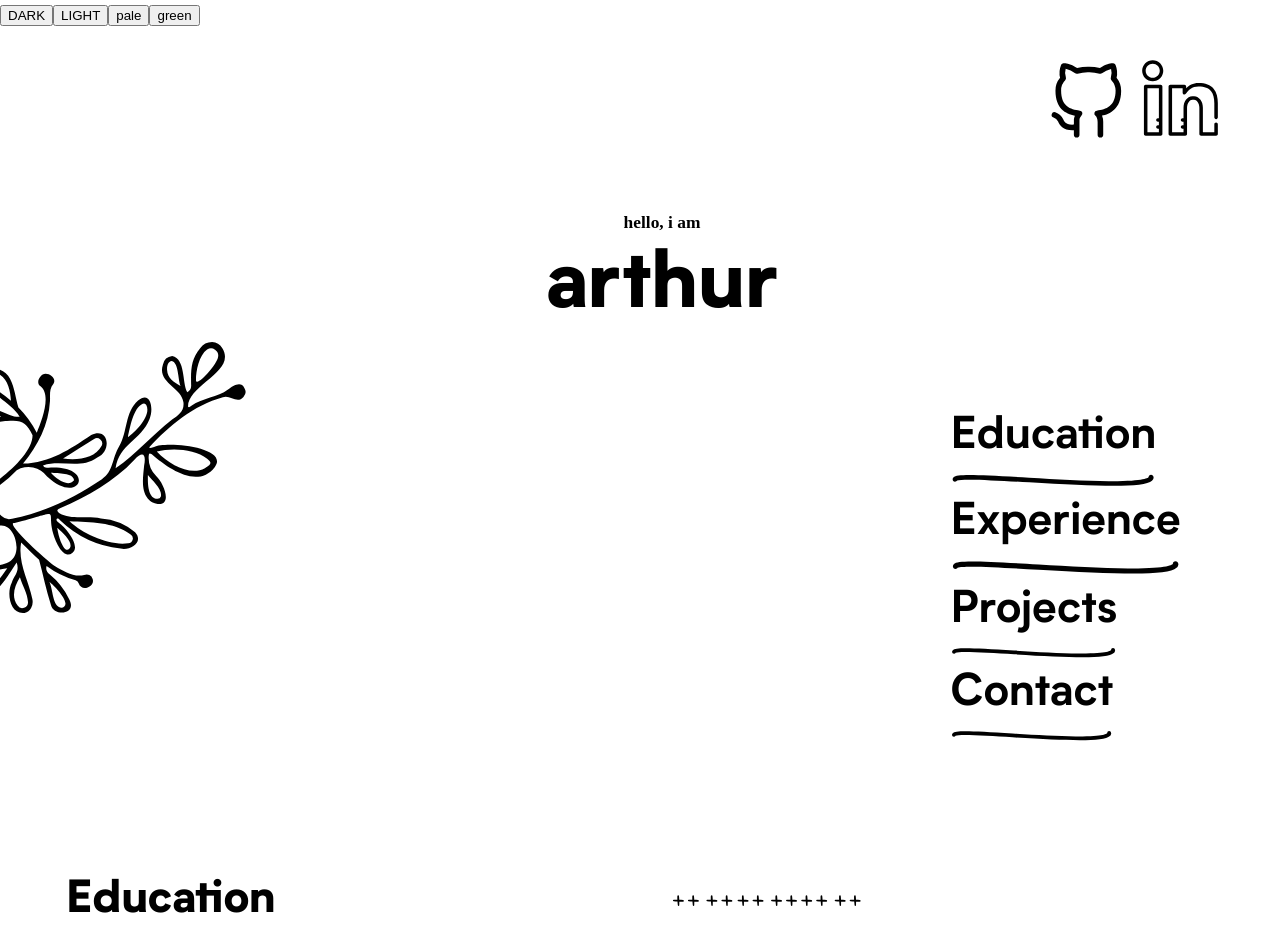
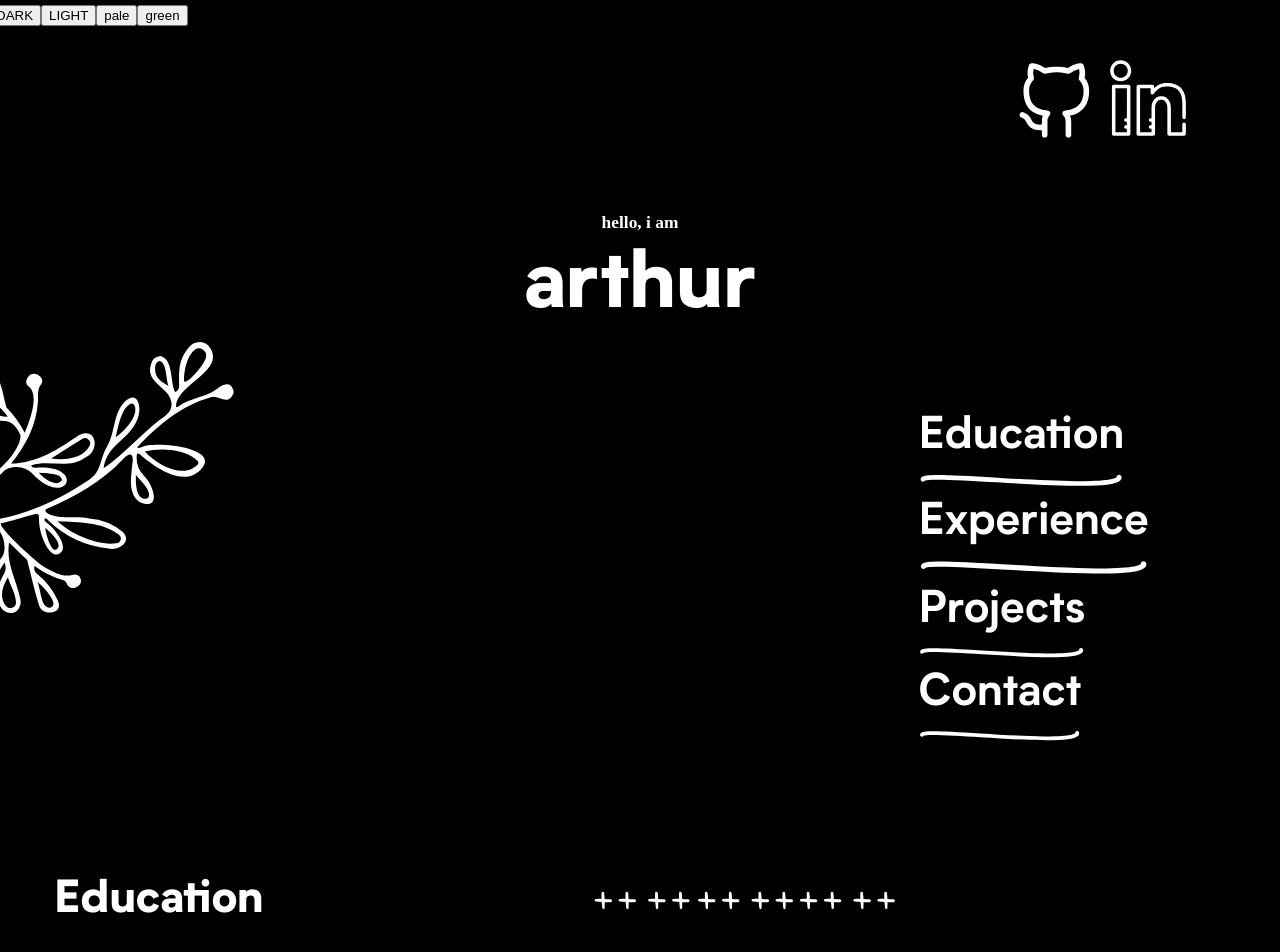
Before and after one commit to arthurfincham/react-portfolio, a React (Create React App) app: page / in a window 1280 px wide. Shown: the top 952 px of the page. Built offline with nearby package versions, Linux system fonts and the light colour scheme; a web font is replaced by a local one.

Commit message:
styling another update

```diff
--- a/src/App.css
+++ b/src/App.css
@@ -2,8 +2,11 @@
   text-align: center;
   color: white;
   background-color: #000000;
+  width: 95vw;
   padding-left: 2em;
+  padding-right: 2em;
   max-width: 1300px !important;
+  overflow-x: hidden;
 }
 
 .Welcome-page {
@@ -156,6 +159,7 @@
 
 .Plus-line {
   margin: 0 auto;
+  width: 40vmin;
 }
 
 .edu-icons {
--- a/src/App.js
+++ b/src/App.js
@@ -12,7 +12,7 @@ import { GlobalStyles } from './components/globalStyles';
 import { lightTheme, darkTheme, paleTheme, greenTheme } from './components/Themes';
 
 function App() {
-  const [theme, setTheme] = useState('light');
+  const [theme, setTheme] = useState('dark');
   const themeToggler = (input) => {
     setTheme(input);
   };
```
